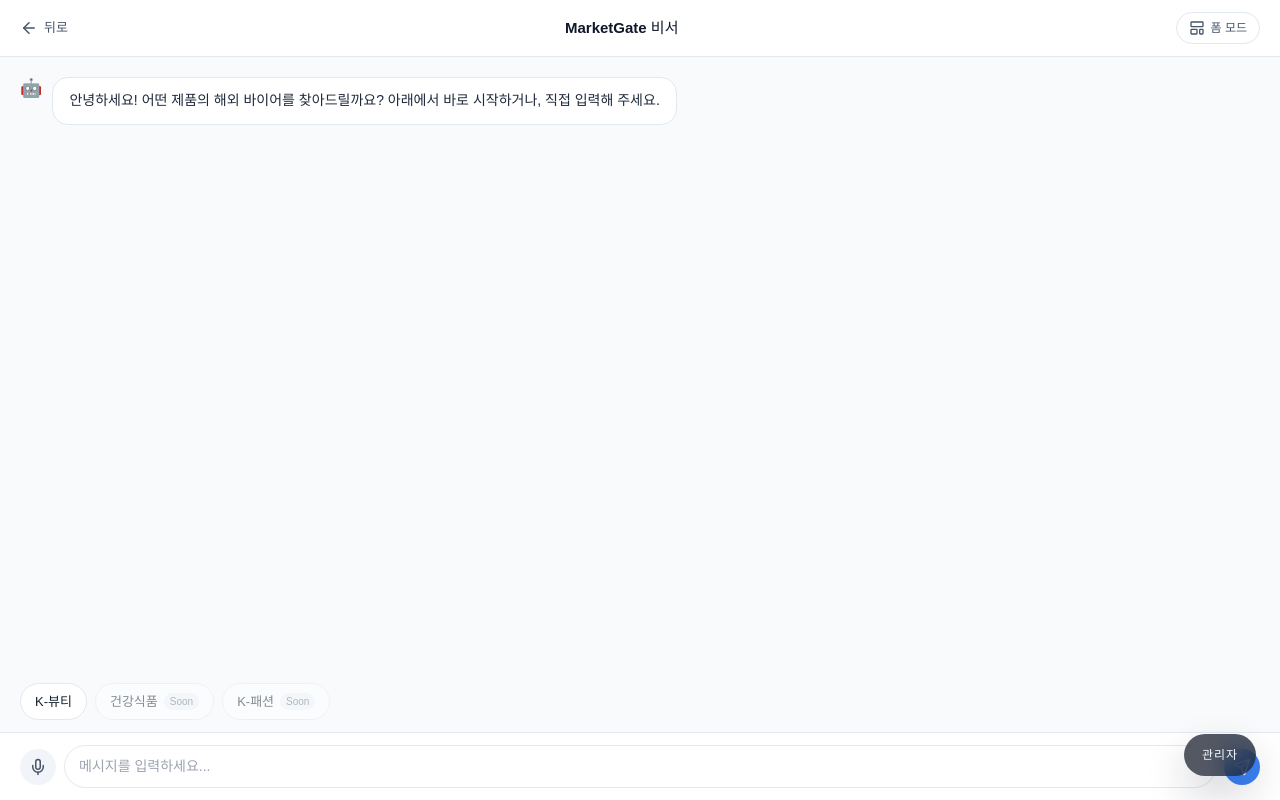
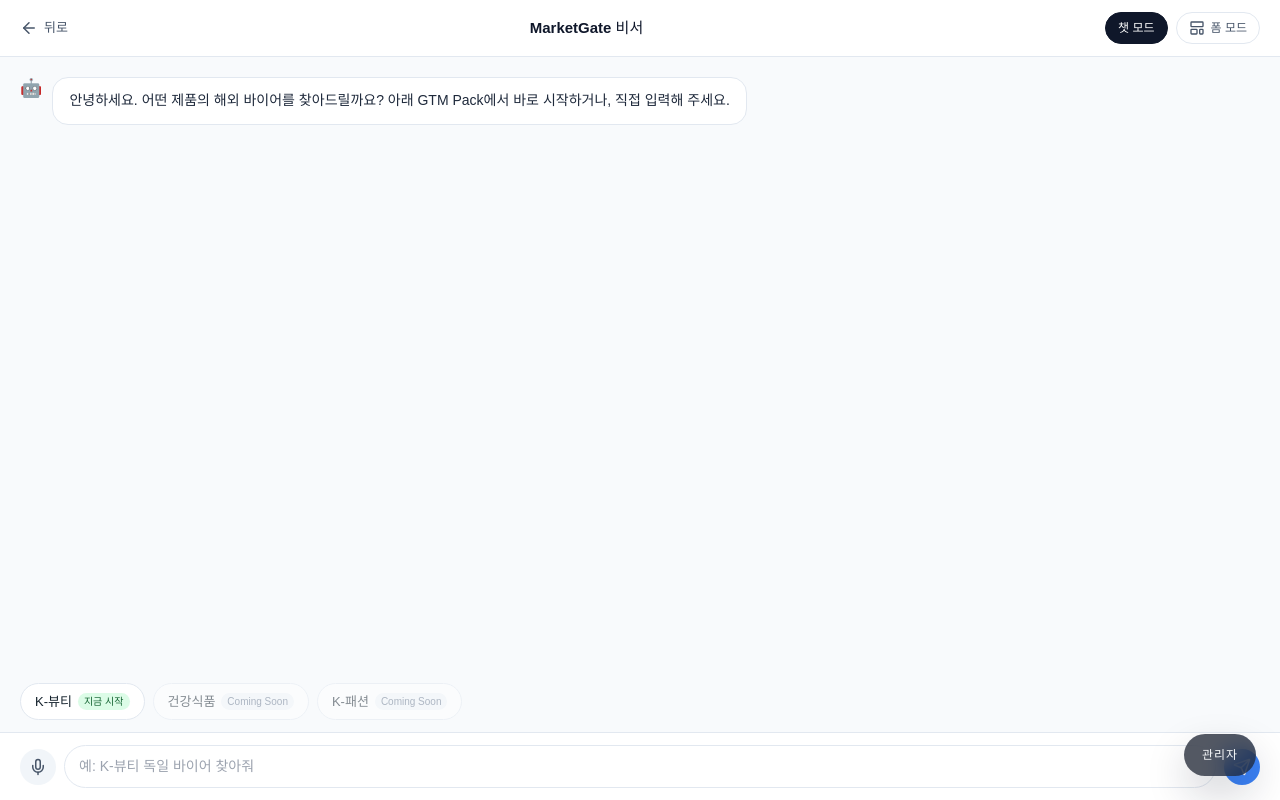
Before and after one commit to pds2225/marketgate, a React (Vite) app in the folder apps/frontend-react/: page / in a window 1280 px wide. Both pictures are taken after a click on the button "분석 시작". Built offline with nearby package versions, Linux system fonts and the light colour scheme; no server answers; a web font is replaced by a local one.

Commit message:
feat: apply product search wizard v4 updates

```diff
--- a/apps/frontend-react/src/AnalysisPage.jsx
+++ b/apps/frontend-react/src/AnalysisPage.jsx
@@ -1,4 +1,4 @@
-import { startTransition, useDeferredValue, useState } from "react";
+import { startTransition, useDeferredValue, useEffect, useState } from "react";
 import {
   ArrowLeft,
   ArrowUpRight,
@@ -573,7 +573,7 @@
   );
 }
 
-export default function AnalysisPage({ onBack }) {
+export default function AnalysisPage({ onBack, preset }) {
   const [hsCode, setHsCode] = useState("330499");
   const [topN, setTopN] = useState(5);
   const [year, setYear] = useState(2023);
@@ -594,6 +594,13 @@
     result?.recommendations.find((item) => item.id === deferredSelectedId) ||
     result?.recommendations[0] ||
     null;
+
+  useEffect(() => {
+    if (preset?.hsCode) {
+      setHsCode(String(preset.hsCode));
+      setError("");
+    }
+  }, [preset]);
 
   const handleAnalyze = async () => {
     if (!/^\d{2,6}$/.test(hsCode.trim())) {
--- a/apps/frontend-react/src/App.css
+++ b/apps/frontend-react/src/App.css
@@ -1209,6 +1209,13 @@
   cursor: pointer;
 }
 
+.chat-mode-toggle[aria-current="page"] {
+  background: #0f172a;
+  border-color: #0f172a;
+  color: #fff;
+  cursor: default;
+}
+
 .chat-mode-body {
   display: flex;
   flex: 1;
@@ -1306,6 +1313,11 @@
   font-size: 10px;
   padding: 1px 6px;
   border-radius: 999px;
+  background: #dcfce7;
+  color: #166534;
+}
+
+.chat-chip--soon .chat-chip-badge {
   background: #f1f5f9;
   color: #64748b;
 }
--- a/apps/frontend-react/src/App.jsx
+++ b/apps/frontend-react/src/App.jsx
@@ -13,7 +13,7 @@
   const navigate = (nextPage, preset = null) => {
     startTransition(() => {
       setPage(nextPage)
-      if (preset) setChatPreset(preset)
+      setChatPreset(preset)
     })
   }
 
@@ -41,7 +41,7 @@
       )}
 
       {page === 'analysis' && (
-        <AnalysisPage onBack={() => navigate('landing')} />
+        <AnalysisPage onBack={() => navigate('landing')} preset={chatPreset} />
       )}
 
       {page === 'exportFlow' && (
@@ -53,6 +53,7 @@
           preset={chatPreset}
           onBack={() => navigate('landing')}
           onSwitchToForm={() => navigate('analysis')}
+          onStartWizard={(preset) => navigate('analysis', preset)}
         />
       )}
 
--- a/apps/frontend-react/src/ChatModePage.jsx
+++ b/apps/frontend-react/src/ChatModePage.jsx
@@ -5,13 +5,17 @@
 import { API_BASE, buildApiUrl } from "./config";
 
 const quickStartItems = [
-  { id: "kbeauty", label: "K-뷰티", hsCode: "330499", available: true },
-  { id: "health", label: "건강식품", hsCode: "210690", available: false },
-  { id: "kfashion", label: "K-패션", hsCode: "611030", available: false },
+  { id: "kbeauty", label: "K-뷰티", hsCode: "330499", available: true, status: "지금 시작" },
+  { id: "health", label: "건강식품", hsCode: "210690", available: false, status: "Coming Soon" },
+  { id: "kfashion", label: "K-패션", hsCode: "611030", available: false, status: "Coming Soon" },
 ];
 
 const dummyMessages = [
-  { id: 1, role: "assistant", text: "안녕하세요! 어떤 제품의 해외 바이어를 찾아드릴까요? 아래에서 바로 시작하거나, 직접 입력해 주세요." },
+  {
+    id: 1,
+    role: "assistant",
+    text: "안녕하세요. 어떤 제품의 해외 바이어를 찾아드릴까요? 아래 GTM Pack에서 바로 시작하거나, 직접 입력해 주세요.",
+  },
 ];
 
 function buildBuyerReportFromApi(item, hsLabel) {
@@ -89,7 +93,7 @@
   return buyers;
 }
 
-export default function ChatModePage({ preset, onBack, onSwitchToForm }) {
+export default function ChatModePage({ preset, onBack, onSwitchToForm, onStartWizard }) {
   const [messages, setMessages] = useState(dummyMessages);
   const [input, setInput] = useState("");
   const [isLoading, setIsLoading] = useState(false);
@@ -146,8 +150,28 @@
     }
   };
 
+  const handleUnavailableChip = (item) => {
+    setMessages((prev) => [
+      ...prev,
+      {
+        id: Date.now(),
+        role: "assistant",
+        text: `${item.label} GTM Pack은 아직 준비 중입니다. 지금은 K-뷰티(HS ${quickStartItems[0].hsCode})로 먼저 시작할 수 있습니다.`,
+      },
+    ]);
+  };
+
   const handleChipClick = async (item) => {
-    if (!item.available) return;
+    if (!item.available) {
+      handleUnavailableChip(item);
+      return;
+    }
+
+    if (typeof onStartWizard === "function") {
+      onStartWizard({ hsCode: item.hsCode, label: item.label, source: "chat" });
+      return;
+    }
+
     const userMsg = { id: Date.now(), role: "user", text: `${item.label} 수출하고 싶어요` };
     setMessages((prev) => [...prev, userMsg]);
     setIsLoading(true);
@@ -191,6 +215,9 @@
         </button>
         <div className="chat-brand">MarketGate 비서</div>
         <div className="chat-mode-actions">
+          <button className="chat-mode-toggle" aria-current="page">
+            <span>챗 모드</span>
+          </button>
           <button className="chat-mode-toggle" onClick={onSwitchToForm}>
             <LayoutTemplate size={16} />
             <span>폼 모드</span>
@@ -232,7 +259,7 @@
                 onClick={() => handleChipClick(item)}
               >
                 {item.label}
-                {!item.available && <span className="chat-chip-badge">Soon</span>}
+                <span className="chat-chip-badge">{item.status}</span>
               </button>
             ))}
           </div>
@@ -243,7 +270,7 @@
             </button>
             <input
               className="chat-input"
-              placeholder="메시지를 입력하세요..."
+              placeholder="예: K-뷰티 독일 바이어 찾아줘"
               value={input}
               onChange={(e) => setInput(e.target.value)}
               onKeyDown={(e) => e.key === "Enter" && handleSend()}
```
Also changed, not shown: 2 other files (tests, documents, lock files or other folders).
